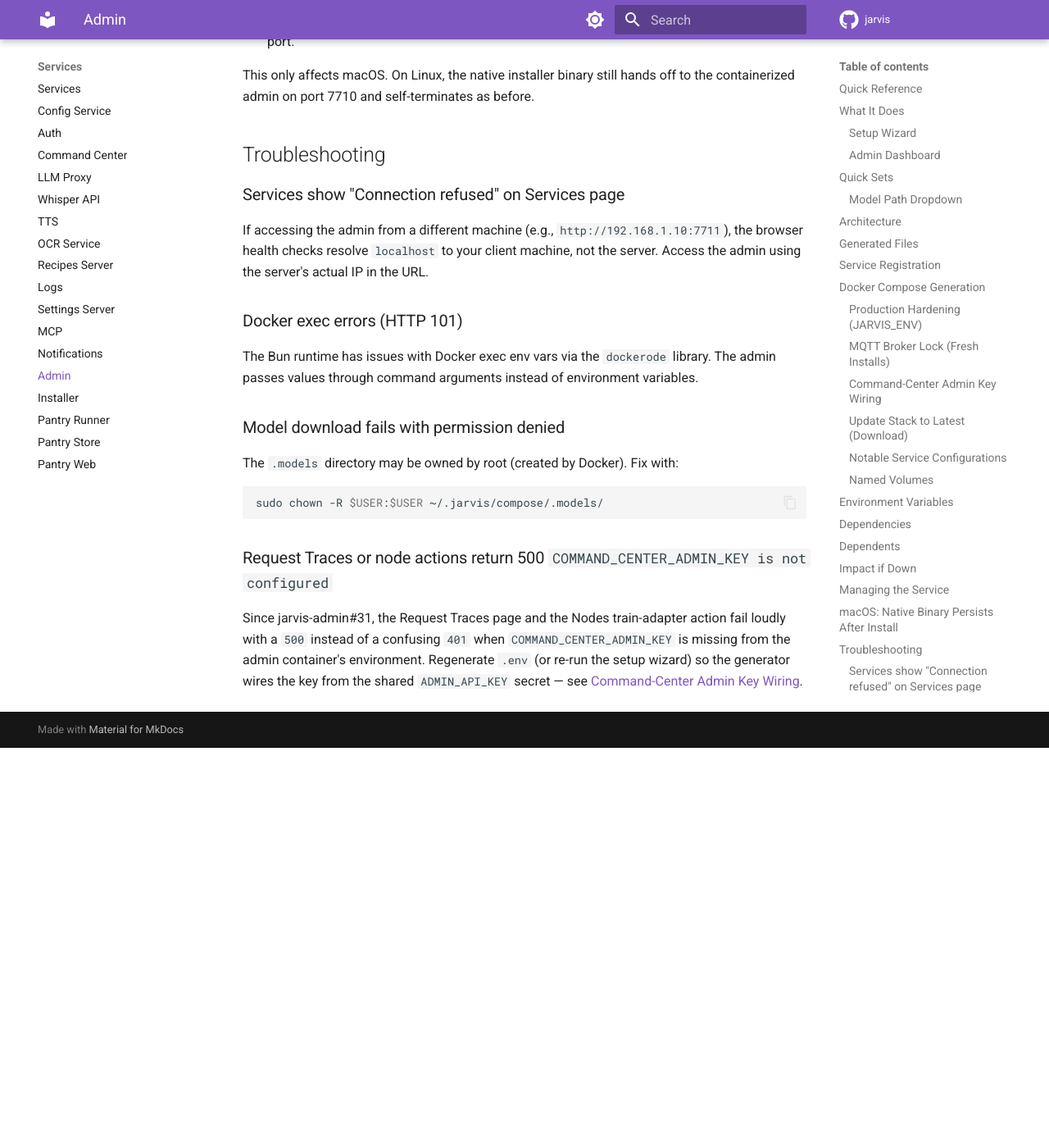
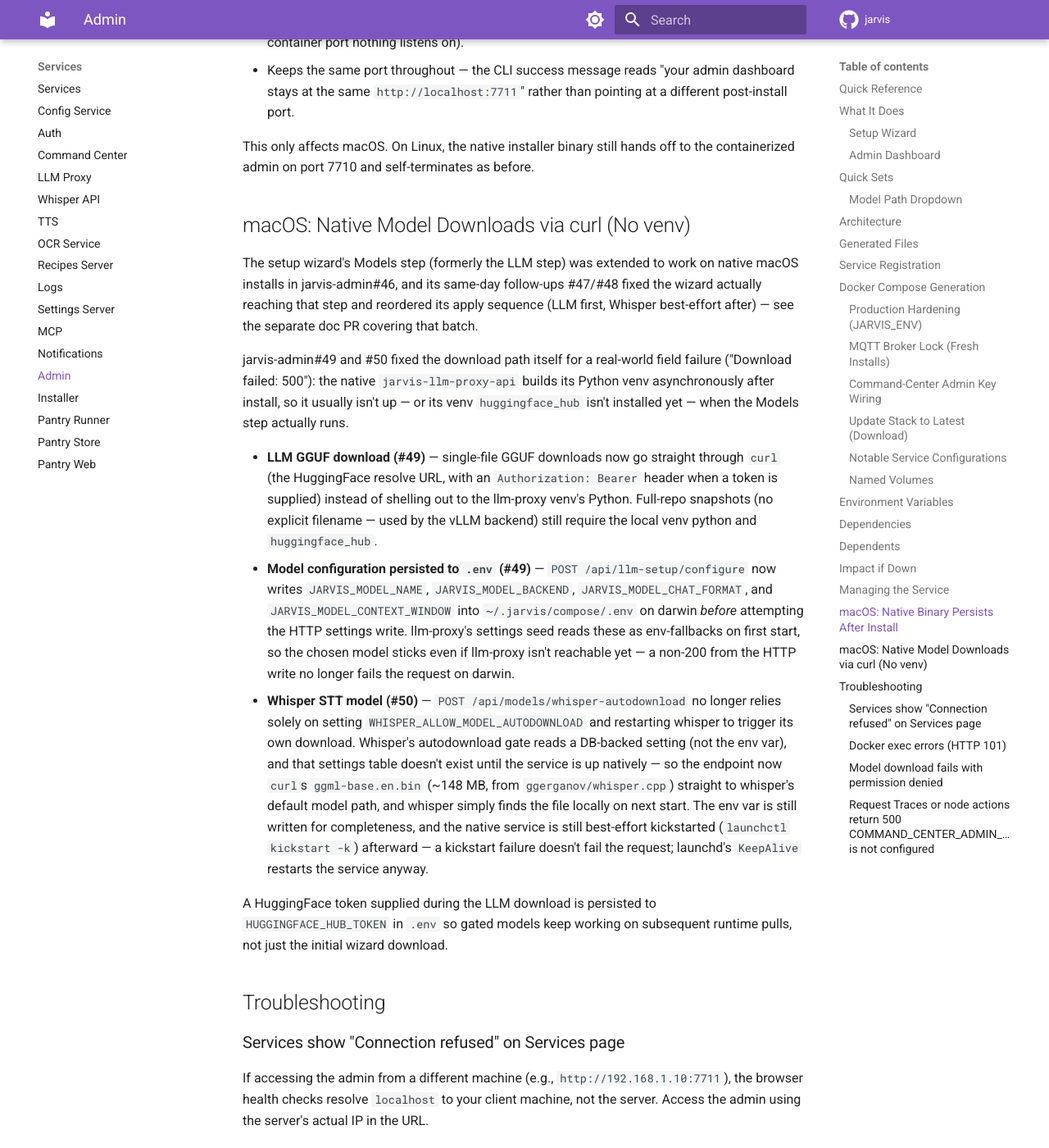
Before and after one commit to alexberardi/jarvis-docs, an MkDocs documentation site: the page built from docs/services/admin.md, in a window 1280 px wide and 1400 px high, scrolled down 7748 px. Shown: the whole window at 82% size. Built offline with MkDocs 1.6.1 and Material for MkDocs 9.7.7, drawn with Linux system fonts in a browser that asks for light colours; comment, search, counter and statistics services are not loaded; before the commit the page ends 8660 px from its top, so only the background shows below that; some of the changed text lies outside the part shown.

Commit message:
docs(jarvis-admin): sync from #49

```diff
--- a/docs/services/admin.md
+++ b/docs/services/admin.md
@@ -167,6 +167,7 @@
 | `MODELS_DIR` | Override models directory for local fallback |
 | `MQTT_ALLOW_ANON` | Mosquitto `allow_anonymous` toggle written to `.env` by the generators (default: `false` on fresh install, `true` when upgrading a pre-existing `.env` that lacks the key). See [MQTT Broker Lock](#mqtt-broker-lock-fresh-installs). |
 | `COMMAND_CENTER_ADMIN_KEY` | Admin API key used to authenticate to command-center's admin API (Request Traces, node train-adapter). Required; shares the `ADMIN_API_KEY` secret via `secretRef`. Emitted into jarvis-admin's own container since jarvis-admin#31 — see [Command-Center Admin Key Wiring](#command-center-admin-key-wiring). |
+| `HUGGINGFACE_HUB_TOKEN` | Persisted to `~/.jarvis/compose/.env` when a HuggingFace token is supplied during the Models step's LLM download, so gated repos can still be pulled at service runtime. Since jarvis-admin#49 — see [macOS: Native Model Downloads via curl](#macos-native-model-downloads-via-curl-no-venv). |
 
 ## Dependencies
 
@@ -211,6 +212,18 @@
 
 This only affects macOS. On Linux, the native installer binary still hands off to the containerized admin on port 7710 and self-terminates as before.
 
+## macOS: Native Model Downloads via curl (No venv)
+
+The setup wizard's Models step (formerly the LLM step) was extended to work on native macOS installs in jarvis-admin#46, and its same-day follow-ups #47/#48 fixed the wizard actually reaching that step and reordered its apply sequence (LLM first, Whisper best-effort after) — see the separate doc PR covering that batch.
+
+jarvis-admin#49 and #50 fixed the download path itself for a real-world field failure ("Download failed: 500"): the native `jarvis-llm-proxy-api` builds its Python venv asynchronously after install, so it usually isn't up — or its venv `huggingface_hub` isn't installed yet — when the Models step actually runs.
+
+- **LLM GGUF download (#49)** — single-file GGUF downloads now go straight through `curl` (the HuggingFace resolve URL, with an `Authorization: Bearer` header when a token is supplied) instead of shelling out to the llm-proxy venv's Python. Full-repo snapshots (no explicit filename — used by the vLLM backend) still require the local venv python and `huggingface_hub`.
+- **Model configuration persisted to `.env` (#49)** — `POST /api/llm-setup/configure` now writes `JARVIS_MODEL_NAME`, `JARVIS_MODEL_BACKEND`, `JARVIS_MODEL_CHAT_FORMAT`, and `JARVIS_MODEL_CONTEXT_WINDOW` into `~/.jarvis/compose/.env` on darwin *before* attempting the HTTP settings write. llm-proxy's settings seed reads these as env-fallbacks on first start, so the chosen model sticks even if llm-proxy isn't reachable yet — a non-200 from the HTTP write no longer fails the request on darwin.
+- **Whisper STT model (#50)** — `POST /api/models/whisper-autodownload` no longer relies solely on setting `WHISPER_ALLOW_MODEL_AUTODOWNLOAD` and restarting whisper to trigger its own download. Whisper's autodownload gate reads a DB-backed setting (not the env var), and that settings table doesn't exist until the service is up natively — so the endpoint now `curl`s `ggml-base.en.bin` (~148 MB, from `ggerganov/whisper.cpp`) straight to whisper's default model path, and whisper simply finds the file locally on next start. The env var is still written for completeness, and the native service is still best-effort kickstarted (`launchctl kickstart -k`) afterward — a kickstart failure doesn't fail the request; launchd's `KeepAlive` restarts the service anyway.
+
+A HuggingFace token supplied during the LLM download is persisted to `HUGGINGFACE_HUB_TOKEN` in `.env` so gated models keep working on subsequent runtime pulls, not just the initial wizard download.
+
 ## Troubleshooting
 
 ### Services show "Connection refused" on Services page
```
